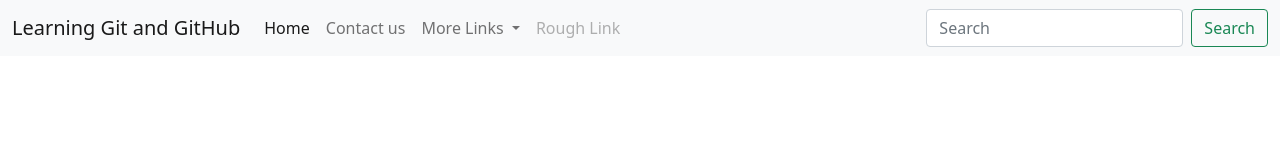
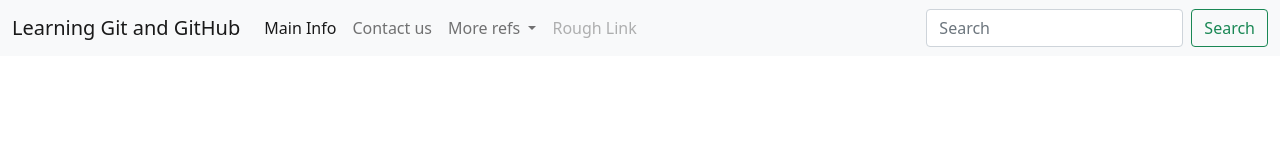
Before and after one commit to bharatbadyal/My_Website, a plain HTML site: page index.html in a window 1280 px wide. Drawn offline with nearby package versions, Linux system fonts and the light colour scheme.

Commit message:
made changes to the header and the title tag

```diff
--- a/index.html
+++ b/index.html
@@ -13,7 +13,7 @@
       crossorigin="anonymous"
     />
 
-    <title>Basic Site</title>
+    <title>Learn Git and GitHub</title>
   </head>
   <body>
     <nav class="navbar navbar-expand-lg navbar-light bg-light">
@@ -33,7 +33,9 @@
         <div class="collapse navbar-collapse" id="navbarSupportedContent">
           <ul class="navbar-nav me-auto mb-2 mb-lg-0">
             <li class="nav-item">
-              <a class="nav-link active" aria-current="page" href="#">Home</a>
+              <a class="nav-link active" aria-current="page" href="#"
+                >Main Info</a
+              >
             </li>
             <li class="nav-item">
               <a class="nav-link" href="#">Contact us</a>
@@ -47,7 +49,7 @@
                 data-bs-toggle="dropdown"
                 aria-expanded="false"
               >
-                More Links
+                More refs
               </a>
               <ul class="dropdown-menu" aria-labelledby="navbarDropdown">
                 <li><a class="dropdown-item" href="#">About</a></li>
```
